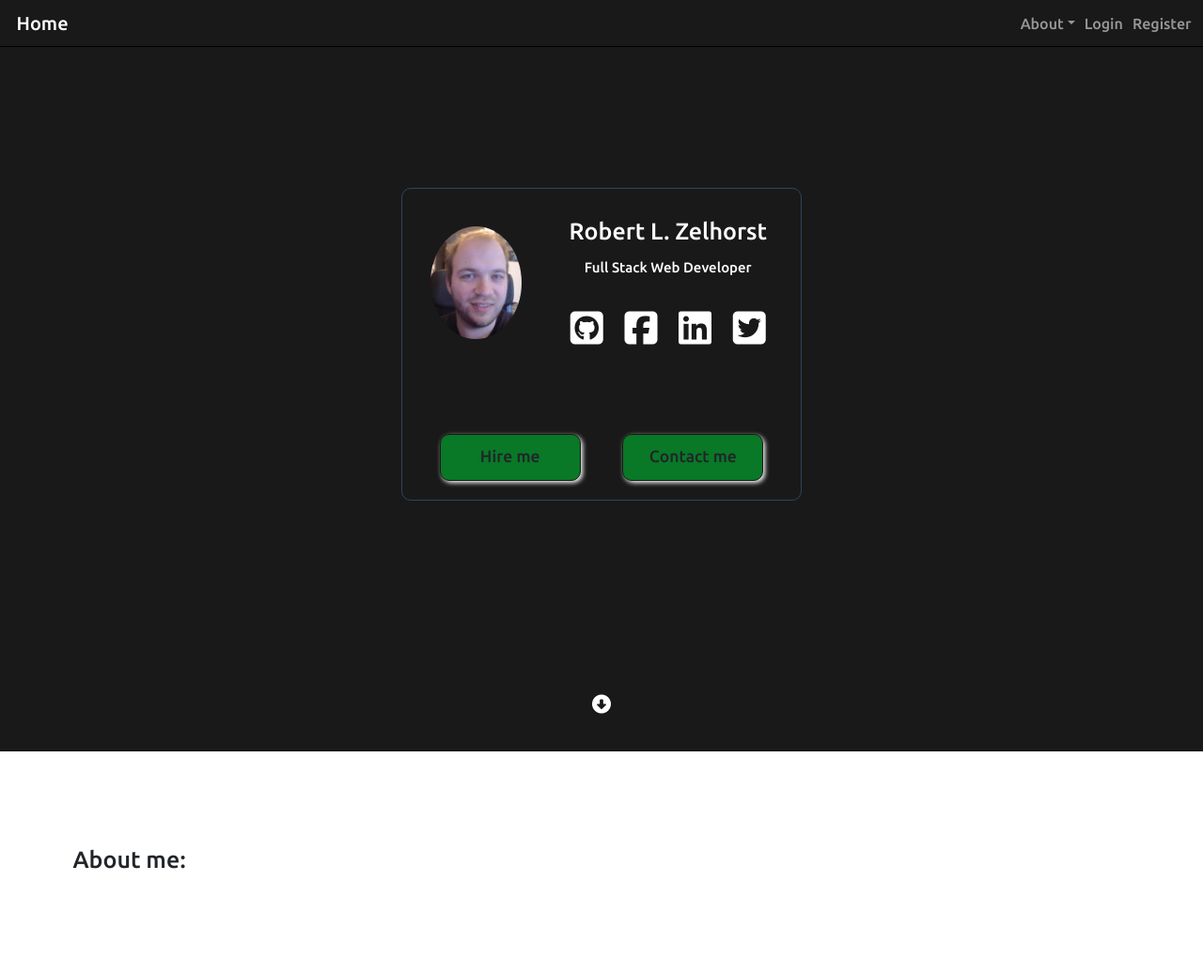
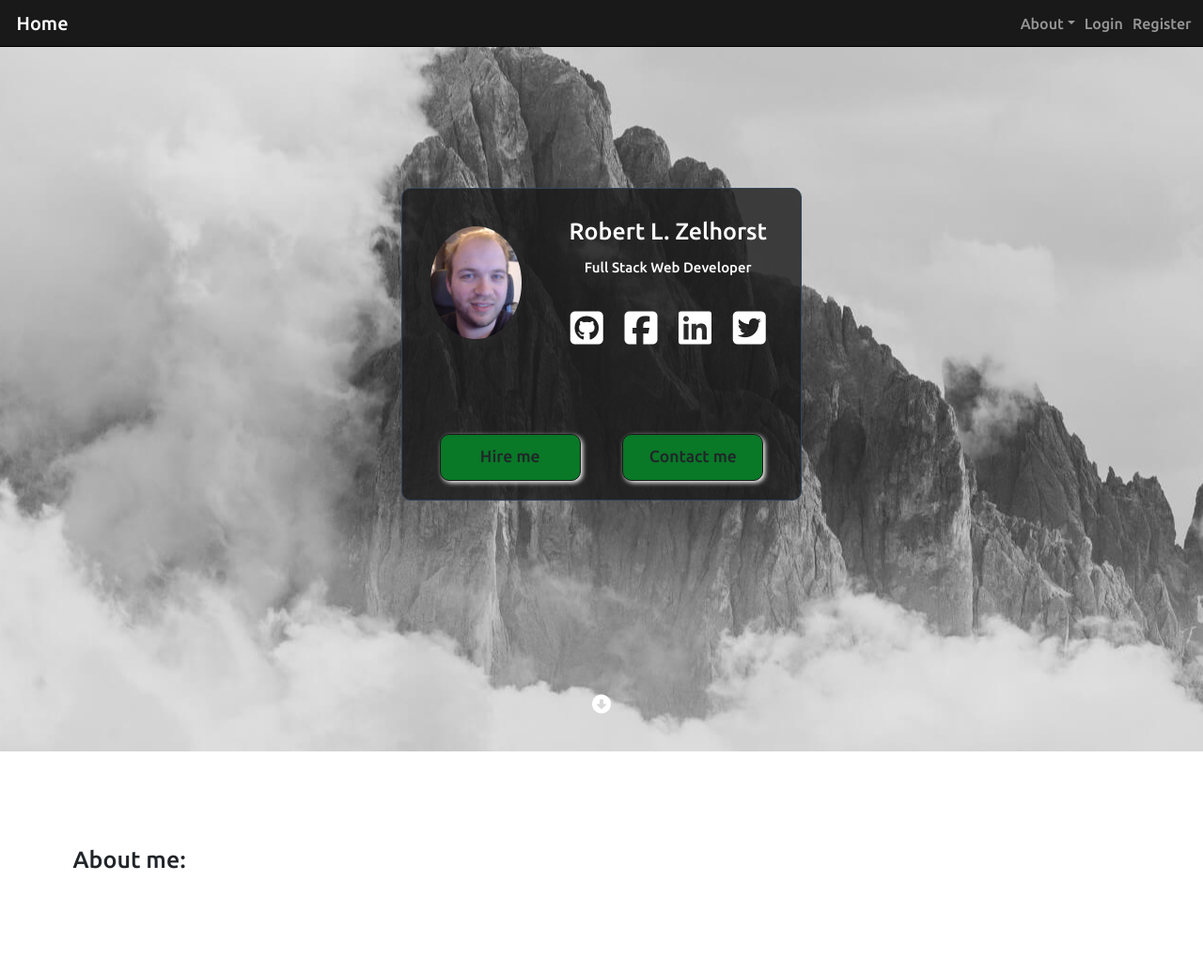
Before and after one commit to Zelhorst92/MyPortfolio, a Django app: page / in a window 1280 px wide. Shown: the top 1037 px of the page at 94% size. Run offline with Django 3.2, Linux system fonts and the light colour scheme; some libraries are stand-ins or nearby versions.

Commit message:
Add background img

```diff
--- a/static/css/styles.css
+++ b/static/css/styles.css
@@ -2,6 +2,7 @@
 
 html {
     font-size: 62.5%;
+    height: 100%;
 }
 
 body {
@@ -45,6 +46,10 @@ body {
     min-height: 100vh;
     margin-top: -5rem;
     background-color: #191919;
+    background: url(../images/landing-cover.jpg);
+    background-attachment: fixed;
+    background-position: 50% 50%;
+    background-repeat: no-repeat;
     padding: 0 !important;
     max-width: 100%;
     color: #FFFFFF;
@@ -58,6 +63,7 @@ body {
 }
 
 #infocard {
+    background-color: rgba(25, 25, 25, 0.8);
     border: 1px solid #33435A;
     border-radius: 1rem;
     text-align: center;
```
Also changed, not shown: static/images/landing-cover.jpg (added).
